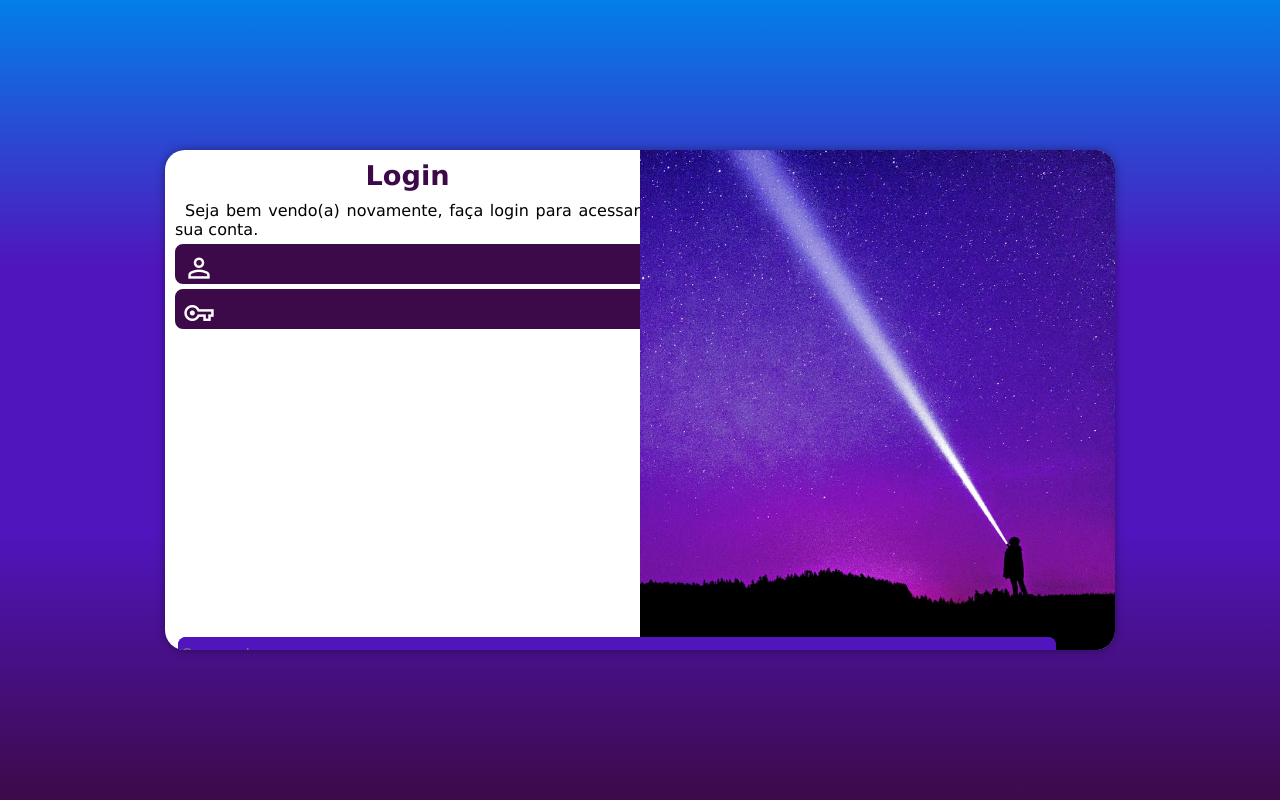
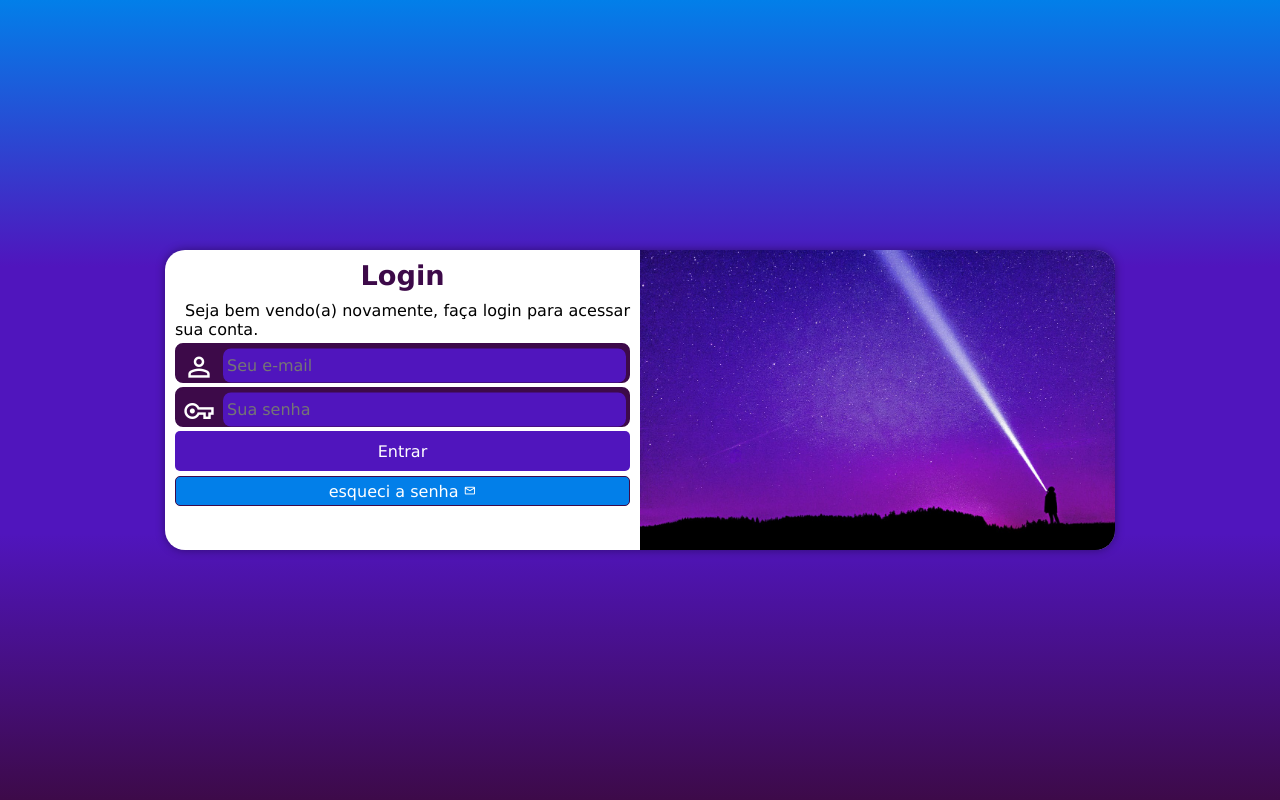
Before and after one commit to DHstation/projeto-login, a plain HTML site: page index.html in a window 1280 px wide. Drawn offline with nearby package versions, Linux system fonts and the light colour scheme.

Commit message:
Correção de erros e finalização do projeto

```diff
--- a/estilos/media-query.css
+++ b/estilos/media-query.css
@@ -7,6 +7,7 @@
 
   section#login {
     width: 80vw;
+    height: 270px;
   }
 
   section#login > div#imagem {
@@ -16,7 +17,7 @@
     background-position: left center;
   }
 
-  section#login > div#formlario {
+  #formulario {
     float: right;
     width: 70%;
   }
@@ -33,6 +34,7 @@
 
   section#login {
     width: 950px;
+    height: 300px;
   }
 
   section#login > div#imagem {
@@ -42,7 +44,7 @@
     background-position: right center;
   }
 
-  section#login > div#formlario {
+  #formulario {
     float: left;
     width: 50%;
   }
@@ -54,4 +56,8 @@
   section#login > div#formulario > p {
     font-size: 1em;
   }
+
+  div.campo input {
+  transform: translateY(-12.5px);
+  }
 }
--- a/estilos/style.css
+++ b/estilos/style.css
@@ -35,13 +35,13 @@ section#login {
   position: absolute;
   top: 50%;
   left: 50%;
-  transform: translate(-50%, -50%);
   overflow: hidden;
   background-color: white;
   width: 250px;
-  height: 500px;
+  height: 515px;
   border-radius: 20px;
   box-shadow: 0px 0px 10px rgba(0, 0, 0, 0.395);
+  transform: translate(-50%, -50%);
   transition: width 0.3s, height 0.3s;
   transition-timing-function: ease;
 }
@@ -74,7 +74,7 @@ form > div.campo {
   width: 100%;
   height: 40px;
   border-radius: 8px;
-  margin: 5px 0px;
+  margin: 4px 0px;
 }
 
 div.campo label {
@@ -93,10 +93,10 @@ div.campo input {
   font-size: 1em;
   width: calc(100% - 46px);
   height: 100%;
-  transform: translateY(-13px);
   border: 0px;
   border-radius: 8px;
   padding: 4px;
+  transform: translateY(-13px);
 }
 
 div.campo > input:focus-within {
```
